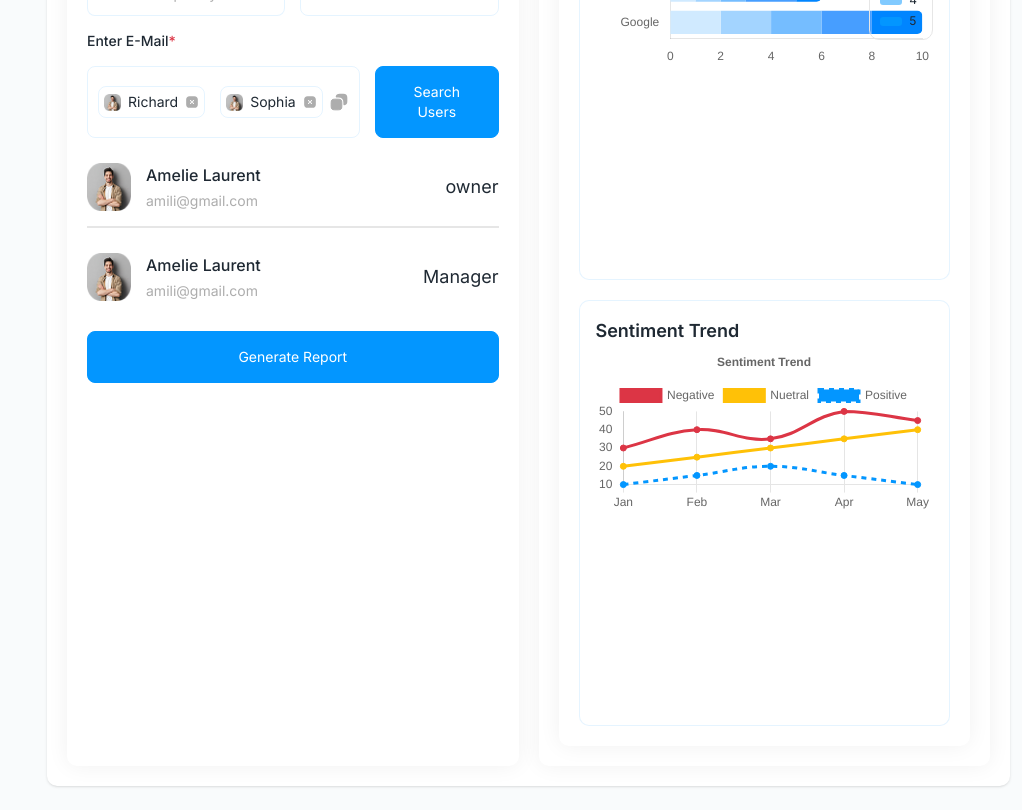
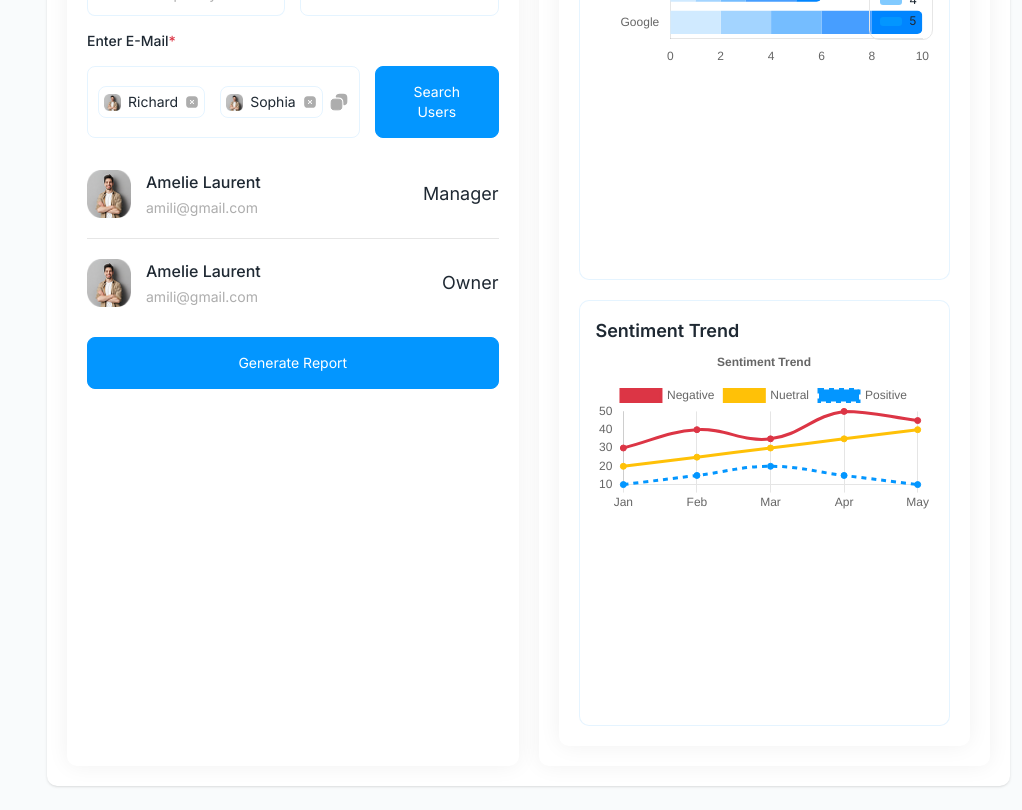
Before and after one commit to sumithub/rs-web-develop, a Next.js app: page /campaign-performance in a window 1280 px wide. Shown: the part 1400-2210 px from the top of the page, without its empty margins (258-1280 px from the left). Built offline with nearby package versions, Linux system fonts and the light colour scheme.

Commit message:
UI fixes

```diff
--- a/src/app/campaign-performance/page.js
+++ b/src/app/campaign-performance/page.js
@@ -7,7 +7,7 @@ import PaginationDemo from '../../components/Pagination'
 import CustomSelectBox from '../../components/form/CustomSelectBox';
 import axios from 'axios'
 import { toast } from 'react-toastify'
-import { getError } from '../../../helper'
+import { formatDate, getError } from '../../../helper'
 import Loading from '../../components/Loading'
 import DateRange from '../../components/form/DateRangePicker'
 import SelectForm from '../../components/form/SelectForm'
@@ -81,6 +81,11 @@ function ReviewAnalytics() {
         { date: "Jun 18,2024", type: "Monthly Review", sent: "John, Lisa", status: "Processing" },
         { date: "Jun 18,2024", type: "Monthly Review", sent: "John, Lisa", status: "Failed" },
     ]
+
+    const SHAREEMAIL=[
+    {img:"/images/request.png",name:"Amelie Laurent",email:"amili@gmail.com",role:"manager"},
+    {img:"/images/request.png",name:"Amelie Laurent",email:"amili@gmail.com",role:"owner"},
+]
 
     return (
         <AdminLayout
@@ -374,28 +379,23 @@ function ReviewAnalytics() {
                                 </div>
                             </div>
 
-                            <div className="flex items-center justify-between pt-[25px]">
-                                <div className="flex gap-[15px]">
-                                    <Image src="/images/request.png" alt="request" width={44} height={44} />
-                                    <div>
-                                        <div className="text-base font-medium">Amelie Laurent</div>
-                                        <div className="text-sm text-text3 pt-1">amili@gmail.com</div>
-                                    </div>
-                                </div>
-                                <div className="text-lg">owner</div>
-                            </div>
-                            <hr className="mt-[15px] border border-border2" />
+                            {SHAREEMAIL.map((e,i)=><div key={i}className={i === 0 ? "mt-8" : ""}>
+                                            <div className="flex items-center justify-between">
+                                                <div className="flex gap-[15px]">
+                                                    <Image src={e.img} alt="request" width={44} height={44} />
+                                                    <div>
+                                                        <div className="text-base font-medium">{e.name}</div>
+                                                        <div className="text-sm text-text3 pt-1">{e.email}</div>
+                                                    </div>
+                                                </div>
+                                                <div className="text-lg capitalize">{e.role}</div>
+                                            </div>
 
-                            <div className="flex items-center justify-between pt-[25px]">
-                                <div className="flex gap-[15px]">
-                                    <Image src="/images/request.png" alt="request" width={44} height={44} />
-                                    <div>
-                                        <div className="text-base font-medium">Amelie Laurent</div>
-                                        <div className="text-sm text-text3 pt-1">amili@gmail.com</div>
-                                    </div>
-                                </div>
-                                <div className="text-lg">Manager</div>
-                            </div>
+                                               {i !== SHAREEMAIL.length - 1 && (
+                                                    <hr className='border-t border-border2 my-5' />
+                                                )}
+                            </div>)}
+
                             <SecondaryButton
                                 title="Generate Report"
                                 type='submit'
@@ -495,7 +495,7 @@ function ReviewAnalytics() {
                                 <h2 className='text-base font-semibold'>ABC Corp</h2>
                                 <div className='flex justify-between items-center pt-[15px]'>
                                     <h2 className='text-text3 text-sm font-medium'>Report Date</h2>
-                                    <h2 className='text-sm font-medium'>{e.date}</h2>
+                                    <h2 className='text-sm font-medium'>{formatDate(e.date)}</h2>
                                 </div>
                                 <div className='flex justify-between items-center pt-[15px]'>
                                     <h2 className='text-text3 text-sm font-medium'>Report Type</h2>
@@ -526,8 +526,7 @@ function ReviewAnalytics() {
                     <PaginationDemo />
                 </div>}
             </>}
-
-        </AdminLayout >
+        </AdminLayout>
     )
 }
 
--- a/src/app/verification-email/page.js
+++ b/src/app/verification-email/page.js
@@ -7,6 +7,7 @@ import { useEffect, useState } from "react";
 import axios from "axios";
 import { toast } from "react-toastify";
 import ChangeEmail from "../../components/Models/ChangeEmail";
+import SecondaryButton from "../../components/common/SecondaryButton";
 
 function VerificationEmail() {
     const { handleSubmit } = useForm();
@@ -70,7 +71,7 @@ function VerificationEmail() {
 
                     <div className='flex items-center justify-between mt-8'>
                         <div className='text-[15px] text-text3 capitalize'>A verification email has been sent to your email address: </div>
-                        <div className='text-[15px] text-secondary font-medium'>anu@gmail.com</div>
+                        <div className='text-[15px] text-secondary font-medium disabled'>anu@gmail.com</div>
                     </div>
 
                     <div className='mt-5'>
@@ -85,11 +86,11 @@ function VerificationEmail() {
                         </div>
                     </div>
 
-                    <button className="text-lg font-medium bg-dark hover:bg-white text-text3 w-full mt-5 py-3 rounded-[10px] border border-dark hover:border-border-color cursor-pointer"
+                    <SecondaryButton title="Resend Verification Email"
                         disabled={loading}
-                        type="submit">
-                        Resend
-                    </button>
+                        type="submit"
+                        class_="disabled:bg-dark! disabled:text-text3! disabled:border-dark! py-3! mt-5!"/>
+
 
                     <div className='flex items-center justify-between mt-5'>
                         <Link href="#" onClick={() => { setOpen(true) }} className='text-sm text-primary font-medium underline underline-offset-4'>Change Email</Link>
--- a/src/app/verify-email/page.js
+++ b/src/app/verify-email/page.js
@@ -5,6 +5,7 @@ import Link from 'next/link';
 import Image from 'next/image';
 import axios from 'axios';
 import { useForm } from 'react-hook-form';
+import SecondaryButton from '../../components/common/SecondaryButton';
 
 function VerifyEmail() {
     const { handleSubmit } = useForm();
@@ -73,7 +74,7 @@ function VerifyEmail() {
                         </div>
                         <h2 className='text-center pt-5 text-sm text-secondary'>A New Verification Email Has Been Sent to <span className='font-semibold'>anu@gmail.com.</span> Please <br /> Check Your Inbox Or Spam Folder.</h2>
                         <h2 className='text-center pt-2.5 text-sm text-secondary'><span className='font-semibold'>{isTimerActive ? formatTime(sec) : '00.59'}</span> Remaining</h2>
-                        <button className="text-text3 text-lg font-medium bg-dark border border-dark hover:bg-white w-full mt-5 py-3 rounded-[10px] border border-dark cursor-pointer"
+                        <SecondaryButton title="Resend Verification Email"  class_="disabled:bg-dark! disabled:text-text3! disabled:border-dark! py-3! mt-5!"
                             onClick={() => {
                                 setView("error")
                                 setTimeout(() => {
@@ -82,7 +83,7 @@ function VerifyEmail() {
                             }}
                             disabled={loading}
                             type='submit'
-                        >Resend Verification Email</button>
+                        />
                     </div>
                 </div>}
                 {view === "error" &&
```
